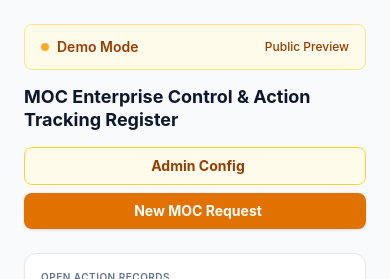
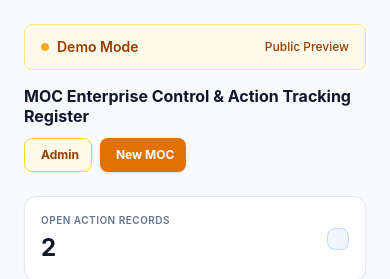
Before and after one commit to roger64s/moc-workflow-demo, a Next.js app: page /dashboard in a window 390 px wide. Shown: the top 279 px of the page. Built offline with nearby package versions, Linux system fonts and the light colour scheme; no server answers; the database is empty.

Commit message:
Shrink dashboard header for mobile

```diff
--- a/src/app/dashboard/page.tsx
+++ b/src/app/dashboard/page.tsx
@@ -369,23 +369,23 @@ export default function DashboardPage() {
         </div>
       )}
 
-      <div className="flex flex-col md:flex-row md:justify-between md:items-center gap-4 mb-6">
+      <div className="flex flex-col md:flex-row md:justify-between md:items-center gap-3 md:gap-4 mb-6">
         <div>
-          <h1 className="text-lg md:text-xl lg:text-2xl font-bold text-slate-900 leading-tight">MOC Enterprise Control & Action Tracking Register</h1>
+          <h1 className="text-base md:text-lg lg:text-2xl font-bold text-slate-900 leading-tight">MOC Enterprise Control & Action Tracking Register</h1>
         </div>
-        <div className="flex flex-col sm:flex-row gap-2 shrink-0">
+        <div className="flex flex-row gap-2 shrink-0">
           <button
             type="button"
             onClick={() => router.push('/workflow-config')}
-            className="rounded-lg border border-amber-300 bg-amber-50 px-4 py-2 text-sm font-bold text-amber-800 hover:bg-amber-100 transition whitespace-nowrap"
+            className="rounded-lg border border-amber-300 bg-amber-50 px-3 py-2 text-xs md:text-sm font-bold text-amber-800 hover:bg-amber-100 transition whitespace-nowrap"
           >
-            <i className="fa-solid fa-gear mr-1.5"></i> Admin Config
+            <i className="fa-solid fa-gear mr-1"></i> Admin
           </button>
           <button
             onClick={() => setShowIntakeModal(true)}
-            className="bg-amber-600 text-white px-4 py-2 rounded-lg text-sm font-bold hover:bg-amber-700 transition flex items-center justify-center shadow-sm whitespace-nowrap"
+            className="bg-amber-600 text-white px-3 py-2 rounded-lg text-xs md:text-sm font-bold hover:bg-amber-700 transition flex items-center justify-center shadow-sm whitespace-nowrap"
           >
-            <i className="fa-solid fa-plus mr-1.5"></i> New MOC Request
+            <i className="fa-solid fa-plus mr-1"></i> New MOC
           </button>
         </div>
       </div>
```
